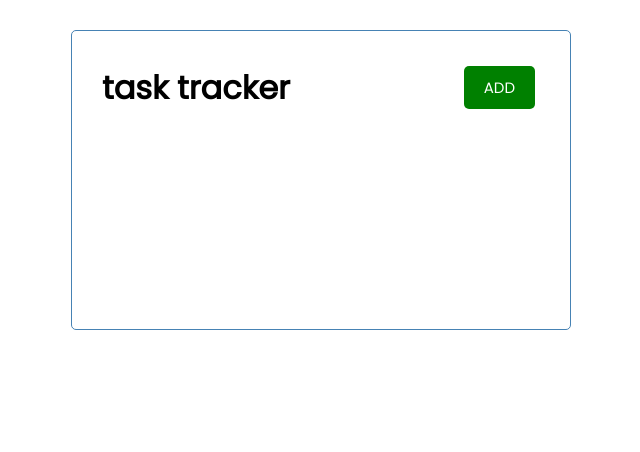
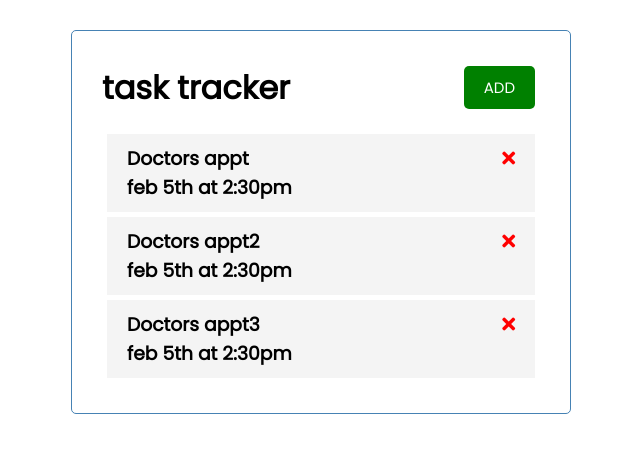
Before and after one commit to silvererudite/Task-Tracker, a React (Create React App) app: page / in a window 1280 px wide. Shown: the top 452 px of the page, without its empty margins (319-959 px from the left). Built offline with nearby package versions, Linux system fonts and the light colour scheme.

Commit message:
added tasks component skeleton and read till components and props in docs

```diff
--- a/public/index.html
+++ b/public/index.html
@@ -24,6 +24,7 @@
       work correctly both with client-side routing and a non-root public URL.
       Learn how to configure a non-root public URL by running `npm run build`.
     -->
+    <link rel="stylesheet" href="https://cdnjs.cloudflare.com/ajax/libs/font-awesome/5.15.3/css/all.min.css" integrity="sha512-iBBXm8fW90+nuLcSKlbmrPcLa0OT92xO1BIsZ+ywDWZCvqsWgccV3gFoRBv0z+8dLJgyAHIhR35VZc2oM/gI1w==" crossorigin="anonymous" referrerpolicy="no-referrer" />
     <title>Task Tracker</title>
   </head>
   <body>
--- a/src/App.js
+++ b/src/App.js
@@ -1,9 +1,33 @@
 import './App.css';
 import Header from './components/Header';
+import Tasks from './components/Tasks'
+import { useState } from "react"
+
 function App() {
+  const [tasks, setTasks] = useState( [
+    {
+        id: 1,
+        text: 'Doctors appt',
+        day: 'feb 5th at 2:30pm',
+        reminder: true,
+    },
+    {
+        id: 2,
+        text: 'Doctors appt2',
+        day: 'feb 5th at 2:30pm',
+        reminder: true,
+    },
+    {
+        id: 3,
+        text: 'Doctors appt3',
+        day: 'feb 5th at 2:30pm',
+        reminder: true,
+    },
+] );
   return (
     <div className='container'>
      <Header  />
+     <Tasks tasks={tasks} />
     </div>
   );
 }
--- a/src/components/Button.js
+++ b/src/components/Button.js
@@ -1,6 +1,15 @@
-const Button = ({color, text})=>{
+import PropTypes from 'prop-types'
+const Button = ({color, text, onClick})=>{
     return(
-    <button style={{backgroundColor: color}} className='btn'>{text}</button>
+    <button onClick= {onClick} style={{backgroundColor: color}} className='btn'>{text}</button>
     )
 }
+Button.defaultProps = {
+    color: 'black'
+}
+Button.propType = {
+    text: PropTypes.string,
+    color: PropTypes.string,
+    onClick: PropTypes.func,
+}
 export default Button
--- a/src/components/Header.js
+++ b/src/components/Header.js
@@ -1,9 +1,12 @@
 import Button from './Button'
 const Header = ({title}) => {
+    const onClick = ()=>{
+        console.log('click')
+    }
     return (
         <header className='header'>
             <h1>{title}</h1>
-           <Button color ='green' text='ADD'/>
+           <Button color ='green' text='ADD' onClick = {onClick} />
         </header>
     )
 }
--- /dev/null
+++ b/src/components/Task.js
@@ -0,0 +1,9 @@
+const Task =({task})=> {
+    return(
+        <div className='task'>
+        <h3>{task.text} <i class="fas fa-times" style={{color: 'red', cursor: 'pointer'}}></i></h3>
+        <h3>{task.day}</h3>
+        </div>
+    )
+}
+export default Task
--- /dev/null
+++ b/src/components/Tasks.js
@@ -0,0 +1,13 @@
+import Task from "./Task"
+
+const Tasks = ({tasks})=>{
+
+    return(
+        <ul>
+        {tasks.map((task, index)=>(
+            <Task task={task} />
+        ))}
+        </ul>
+    )
+}
+export default Tasks
```
